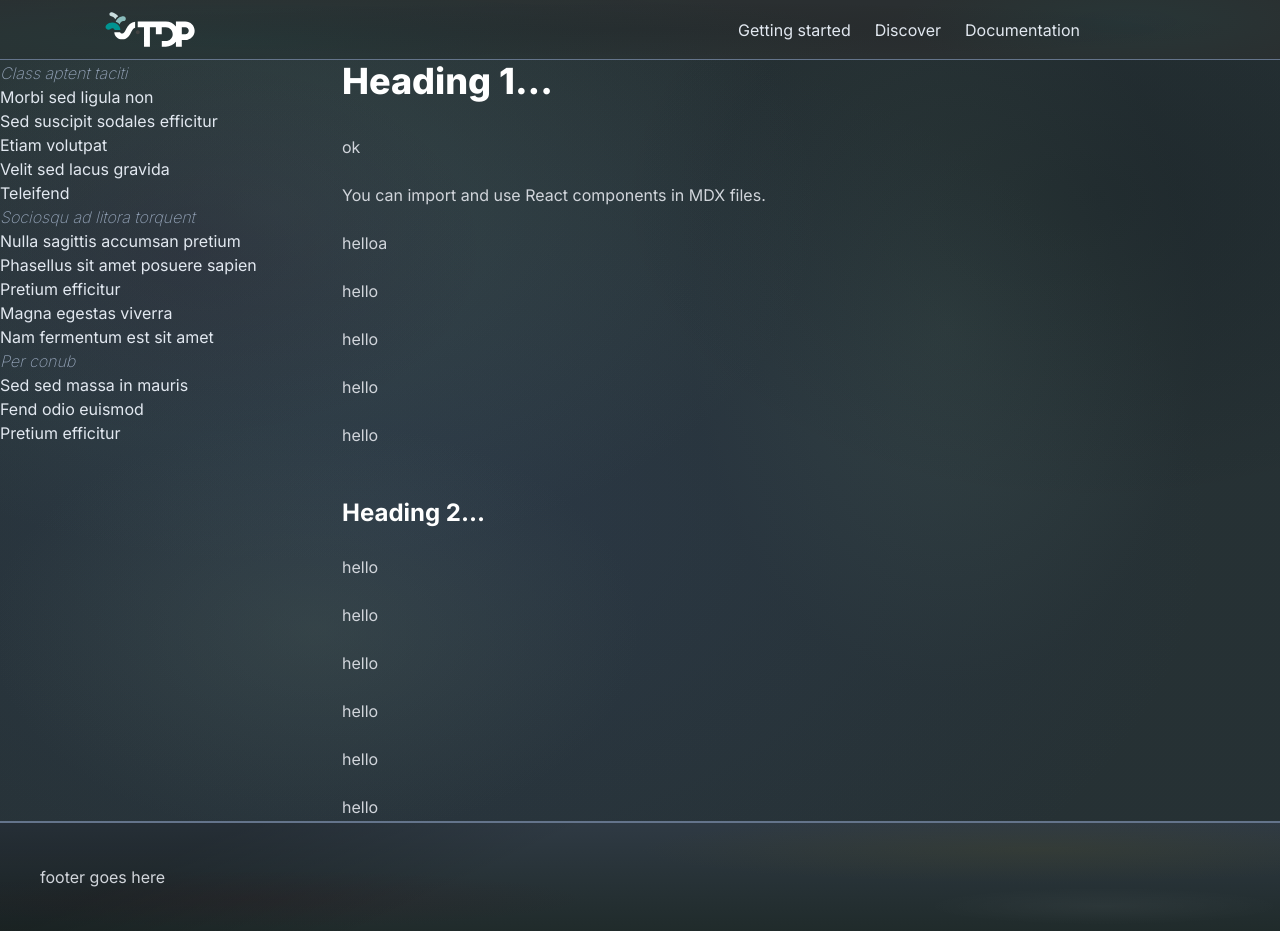
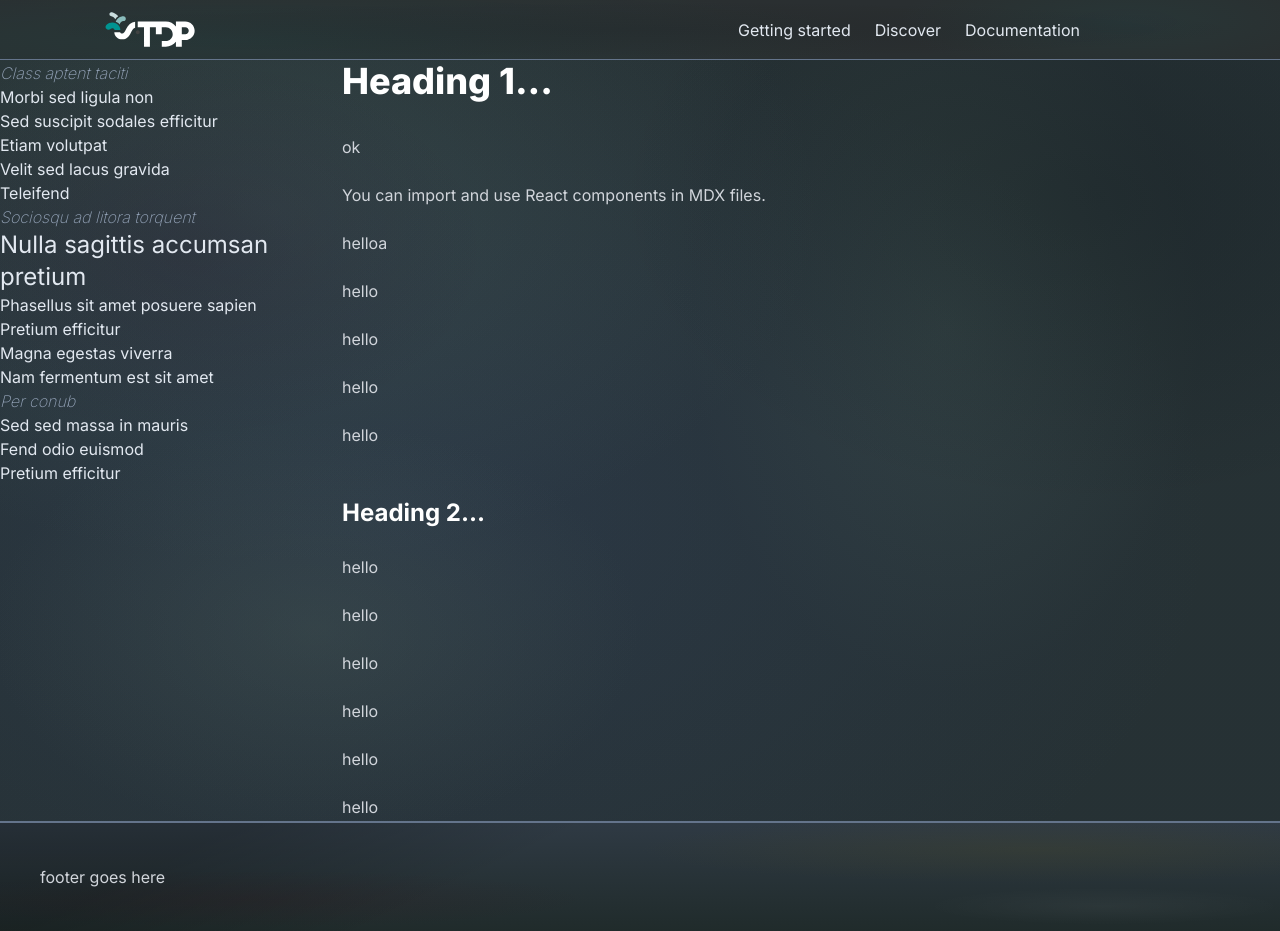
Before and after one commit to TOSIT-IO/tdp-website, a Next.js app: page / in a window 1280 px wide. Built offline with nearby package versions, Linux system fonts and the light colour scheme; what tailwindcss-font-inter would draw is missing.

Commit message:
fix: re-enable tailwind font size

```diff
--- a/tailwind.config.js
+++ b/tailwind.config.js
@@ -28,7 +28,7 @@ export default {
       xs: '480px',
       ...defaultTheme.screens,
     },
-    fontSize: {},
+    // fontSize: {},
     extend: {
       fontFamily: {
         sans: ['var(--font-inter)', ...defaultTheme.fontFamily.sans],
```
